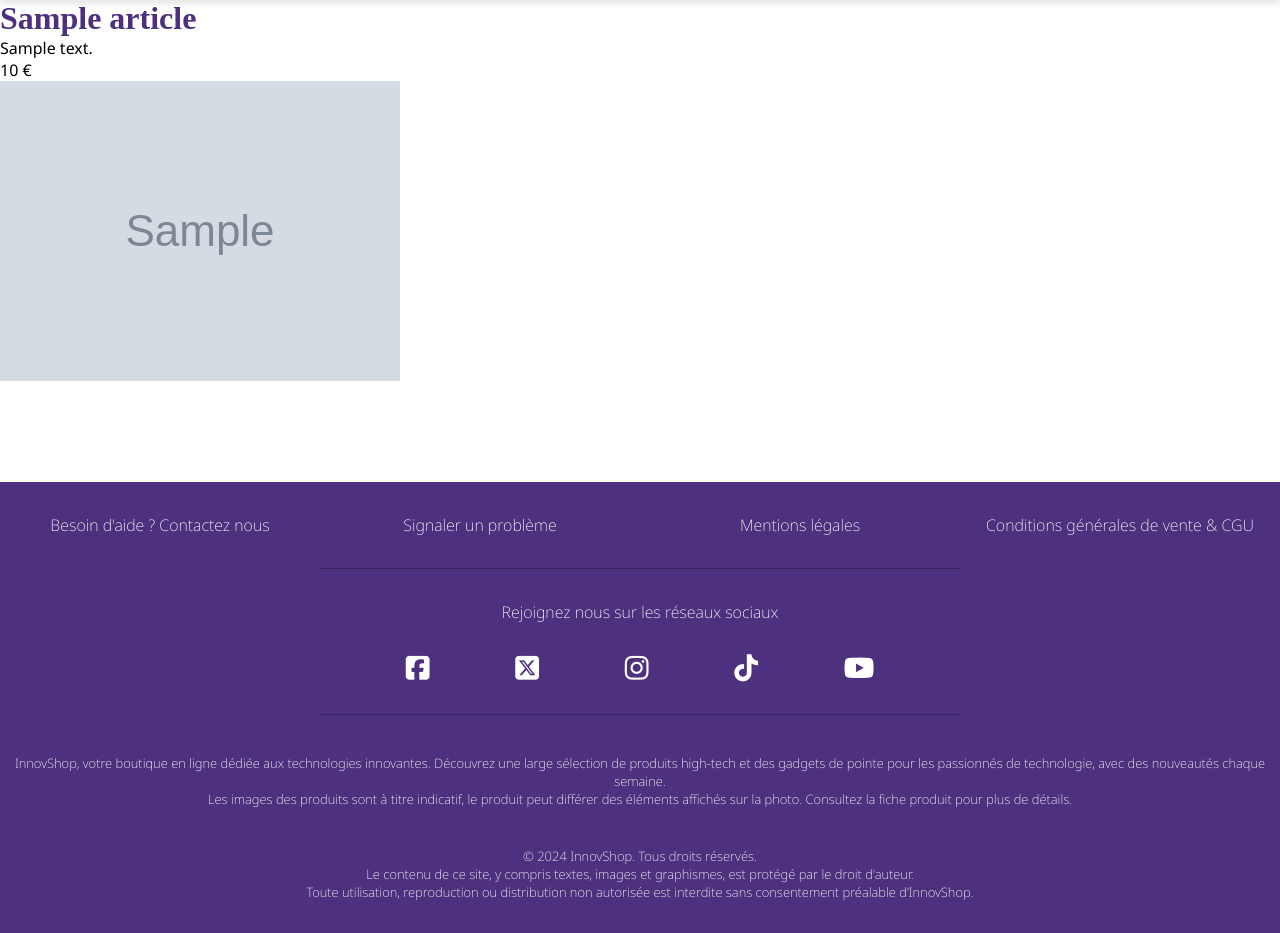
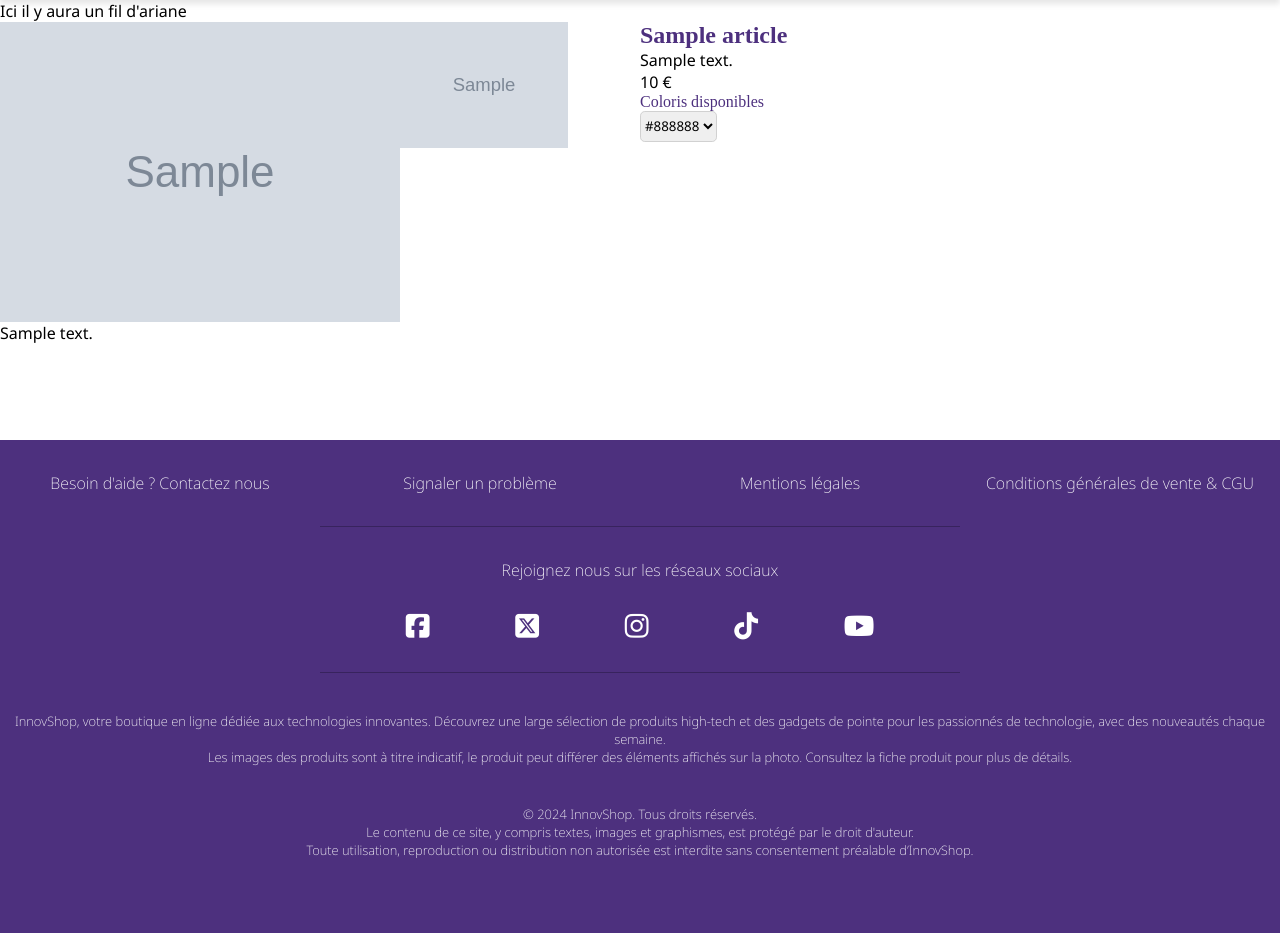
Before and after one commit to Rirteez/innovshop, a Symfony app: template templates/article/show.html.twig in a window 1280 px wide. Shown: the part 96-1029 px from the top of the page. After the commit the page ends 954 px from the top, so only its background shows below. Run offline with Twig, Linux system fonts and the light colour scheme; the template is opened without the code that fills it: most values are stand-ins (such as "Sample title", 1, 10 or a date in 2020); grey boxes marked "Sample" are stand-in pictures; style sheets or scripts are compiled from the project's sources; some libraries are stand-ins or nearby versions; some web fonts are replaced.

Commit message:
Ajout champs couleur, changement field pour article avec echappement HTML

```diff
--- a/assets/styles/app.scss
+++ b/assets/styles/app.scss
@@ -51,7 +51,7 @@ input, select {
     font-family: "Noto Sans", sans-serif;
     height: 2.3em;
     border: #d1d1d1 solid 1px;
-    border-radius: 5px;
+    border-radius: 0.3rem;
     box-sizing: border-box;
 
     &:hover {
@@ -103,6 +103,9 @@ footer {
 /* Largeur de colonne */
 .col-1 {
     width: 100%;
+}
+.col-3-4 {
+    width: 75%;
 }
 .col-2 {
     width: 50%;
@@ -476,7 +479,14 @@ footer {
         color: #4d307e;
     }
 }
-
+.deleteFilter {
+    font-size: 0.8rem;
+    margin-left: 1rem;
+    background-color: #f7f4fc;
+    border: #ab9cc5 1px solid;
+    border-radius: 0.3rem;
+    padding: 0.32rem 1rem;
+}
 .filter-sort {
     display: flex;
     justify-content: space-between;
@@ -561,3 +571,33 @@ footer {
         }
     }
 }
+/* --------------------------------------------------- */
+/* --------------------- article --------------------- */
+/* --------------------------------------------------- */
+.images-article {
+    display: flex;
+
+    .selector-images {
+        display: flex;
+        flex-direction: column;
+        justify-content: space-between;
+    }
+
+    img {
+        max-width: 70%;
+        object-fit: cover;
+    }
+
+    &.select-image {
+        display: block;
+        max-width: 20%;
+    }
+}
+
+.content-article {
+
+
+    h4 {
+        font-weight: 200;
+    }
+}
--- a/templates/article/index.html.twig
+++ b/templates/article/index.html.twig
@@ -9,6 +9,7 @@
 
             <div class="parameters col-1">
                 <form id="filterForm" method="GET" action="{{ path('article.index') }}" class="mgy-1 filter-sort">
+                    <div>
                         <select name="filterBy" id="filterBy" class="select-catalog">
                             <option value="" disabled selected hidden>Filtrer par :</option>
                             {% for category in categories %}
@@ -17,6 +18,9 @@
                                 </option>
                             {% endfor %}
                         </select>
+                        <a href="/catalog" class="deleteFilter" {% if (app.request.query.all is empty) %}hidden{% endif %}>Supprimer les filtres<i class="fa-solid fa-xmark" style="margin-left: 1rem;"></i></a>
+                    </div>
+
                     <select name="sortBy" id="sortBy">
                         <option value="" disabled selected hidden>Trier par :</option>
                         <option value="title_asc" {% if sortBy == 'title_asc' %} selected {% endif %}>Ordre alphabétique (a - z)</option>
--- a/templates/article/show.html.twig
+++ b/templates/article/show.html.twig
@@ -3,13 +3,46 @@
 {% block title %}InnovShop - {{ article.title }}{% endblock %}
 
 {% block body %}
-    <h1>{{ article.title }}</h1>
+    <div class="container">
 
-    <p>{{ article.description | nl2br }}</p>
+        <p>Ici il y aura un fil d'ariane</p>
 
-    <p>{{ article.price }} €</p>
+        <div class="row">
 
-    {% for image in article.images %}
-        <img src="/images/uploads/{{ image }}" alt="">
-    {% endfor %}
+
+            <div class="images-article col-2">
+                <img src="/images/uploads/{{ article.images[0] }}" alt="">
+                <div class="selector-images">
+                    {% for image in article.images %}
+                        <img class="select-image" src="/images/uploads/{{ image }}" alt="">
+                    {% endfor %}
+                </div>
+            </div>
+
+
+
+
+            <div class="content-article col-2">
+                <h2>{{ article.title }}</h2>
+                <p>{{ article.description | raw }}</p>
+
+                <p>{{ article.price }} €</p>
+
+                <h4>Coloris disponibles</h4>
+                <form action="">
+                    <select name="" id="">
+                        {% for color in article.colors %}
+                            <option value="{{ color }}">{{ color }}</option>
+                        {% endfor %}
+                    </select>
+                </form>
+            </div>
+        </div>
+
+        <p>{{ article.descriptionDetail | raw }}</p>
+
+
+
+    </div>
+
 {% endblock %}
--- a/templates/base.html.twig
+++ b/templates/base.html.twig
@@ -51,7 +51,7 @@
                     <div class="row">
                         {% for category in categories %}
                             <li class="pdx-1 nav-item color-{{ loop.index }}">
-                                <h3><a href="/catalog">{{ category.name }}</a></h3>
+                                <h3><a href="/catalog?filterBy={{ category.id }}">{{ category.name }}</a></h3>
                             </li>
                         {% endfor %}
                         <li class="nav-item color-{{ totalCategories + 1 }}"><h3><a href="/catalog">Tous les articles</a></h3></li>
--- a/templates/front/index.html.twig
+++ b/templates/front/index.html.twig
@@ -30,7 +30,7 @@
                                         <!-- La div qui contient la description -->
                                         <div class="description-item">
                                             <h1>{{ article.title }}</h1>
-                                            <p>{{ article.description }}</p>
+                                            <p>{{ article.description | raw }}</p>
                                             <div class="prix-panier" >
                                                 <p style="margin:0;">{{ article.price }} €</p>
                                                 <a href="{{ path('article.show', {id: article.id, slug: article.slug}) }}">Voir la page du produit</a>
@@ -79,7 +79,7 @@
                                         <!-- La div qui contient la description -->
                                         <div class="description-item">
                                             <h1>{{ article.title }}</h1>
-                                            <p>{{ article.description }}</p>
+                                            <p>{{ article.description | raw }}</p>
                                             <div class="prix-panier" >
                                                 <p style="margin:0;">{{ article.price }} €</p>
                                                 <a href="{{ path('article.show', {id: article.id, slug: article.slug}) }}">Voir la page du produit</a>
```
Also changed, not shown: migrations/Version20241122155604.php (added, +31 -0 lines), migrations/Version20241122163436.php (added, +31 -0 lines), src/Controller/Admin/ArticleCrudController.php (+8 -2 lines), src/Entity/Article.php (+26 -0 lines), templates/article/edit.html.twig (deleted, +0 -9 lines), public/images/uploads/icons8-gaming-64.png (added), public/images/uploads/image-asset.jpg (added), public/images/uploads/riot-games.png (added). Lines whose indentation alone changed are shown as unchanged.
